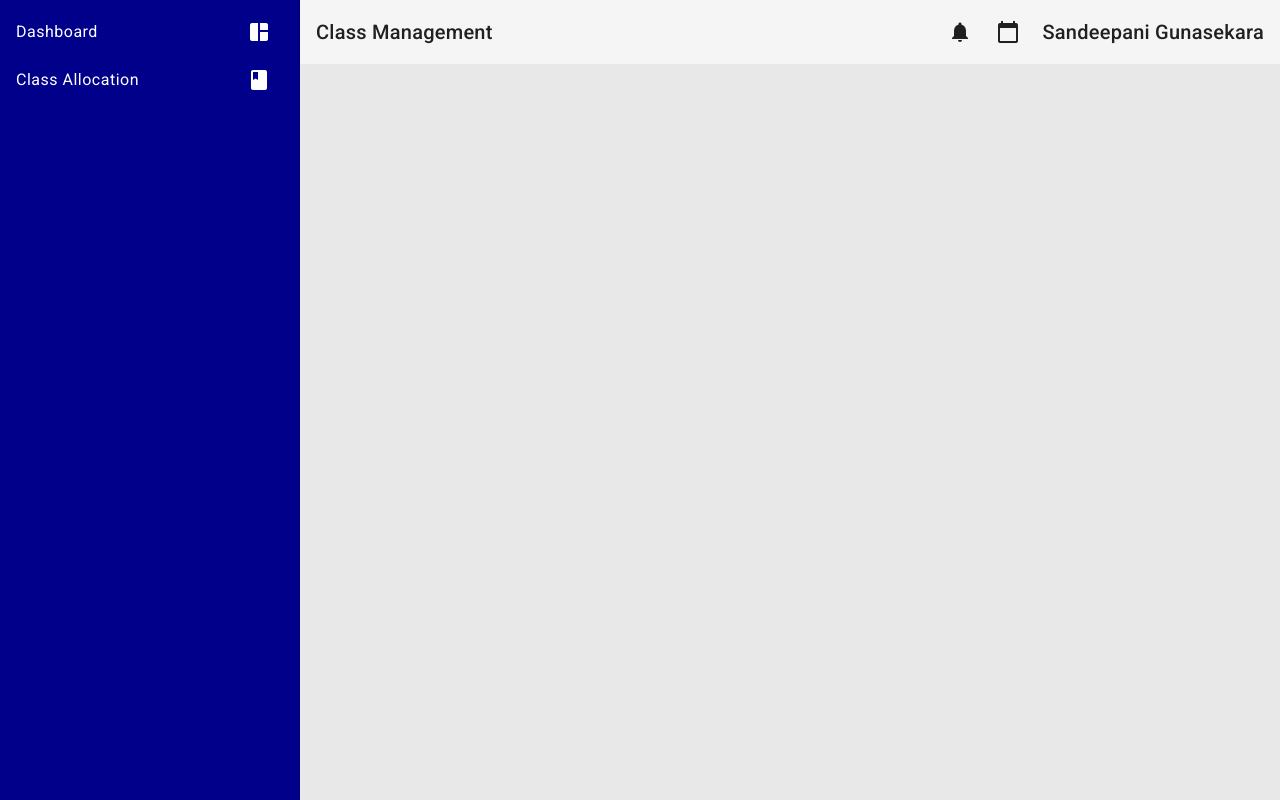
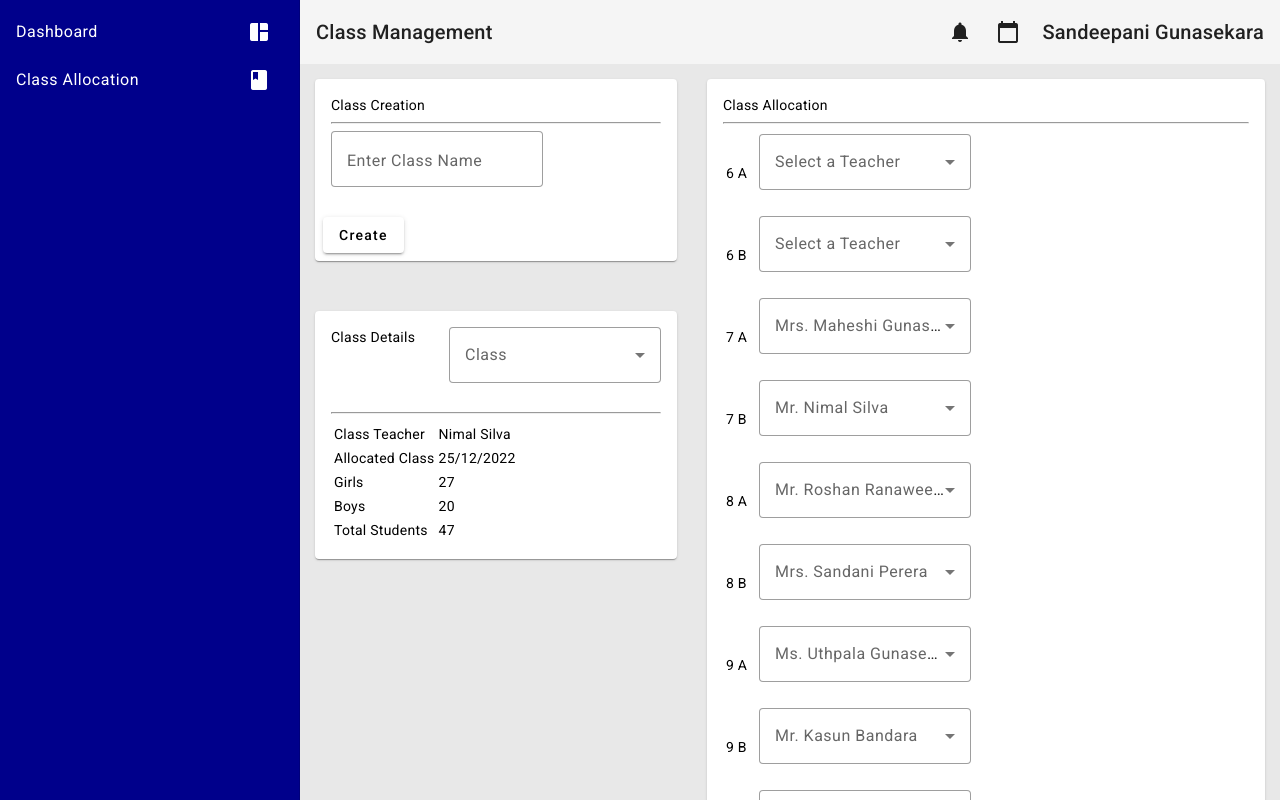
Before and after one commit to codingPentagon/ZoneEd, an Angular app in the folder frontend/: page /clsallocate in a window 1280 px wide. Shown: the top 800 px of the page. Built offline with nearby package versions, Linux system fonts and the light colour scheme.

Commit message:
Imported mat card module and set up basic layout

```diff
--- a/frontend/src/app/cls-allocate/cls-allocate.component.css
+++ b/frontend/src/app/cls-allocate/cls-allocate.component.css
@@ -1,7 +1,23 @@
-:host{
+:host,.workspace{
   display: flex;
 }
 
 .content{
   flex: 1;
 }
+
+mat-card{
+ margin: 15px;
+}
+
+.left{
+  flex: 2;
+}
+
+.right{
+  flex: 3;
+}
+
+.spacer{
+  flex: 1 1 auto;
+}
--- a/frontend/src/app/cls-allocate/cls-allocate.component.html
+++ b/frontend/src/app/cls-allocate/cls-allocate.component.html
@@ -2,6 +2,188 @@
 <div class="content">
   <app-header></app-header>
   <div class="workspace">
-
+   <div class="left">
+     <mat-card>
+       <mat-card-header>
+         Class Creation
+       </mat-card-header>
+       <mat-card-content>
+         <hr>
+         <mat-form-field appearance="outline">
+           <mat-label>Enter Class Name</mat-label>
+           <input matInput placeholder="E.g. 6 A">
+         </mat-form-field>
+       </mat-card-content>
+       <mat-card-actions>
+         <button mat-raised-button>Create</button>
+       </mat-card-actions>
+     </mat-card><br>
+     <mat-card>
+       <mat-card-header>
+         Class Details
+         <span class="spacer"></span>
+         <mat-form-field appearance="outline">
+           <mat-select placeholder="Class">
+             <mat-option>6 A</mat-option>
+             <mat-option>6 B</mat-option>
+             <mat-option>7 A</mat-option>
+             <mat-option>7 B</mat-option>
+             <mat-option>8 A</mat-option>
+           </mat-select>
+         </mat-form-field>
+       </mat-card-header>
+       <mat-card-content>
+         <hr>
+         <table>
+           <tr>
+             <td>Class Teacher</td>
+             <td>Nimal Silva</td>
+           </tr>
+           <tr>
+             <td>Allocated Class</td>
+             <td>25/12/2022</td>
+           </tr>
+           <tr>
+             <td>Girls</td>
+             <td>27</td>
+           </tr>
+           <tr>
+             <td>Boys</td>
+             <td>20</td>
+           </tr>
+           <tr>
+             <td>Total Students</td>
+             <td>47</td>
+           </tr>
+         </table>
+       </mat-card-content>
+     </mat-card>
+   </div>
+    <div class="right">
+      <mat-card>
+        <mat-card-header>Class Allocation</mat-card-header>
+        <mat-card-content>
+          <hr>
+         <table>
+           <tr>
+             <td>6 A</td>
+             <td><mat-form-field appearance="outline">
+               <mat-select placeholder="Select a Teacher">
+                 <mat-option>Ms. Saduni Perera</mat-option>
+                 <mat-option>Ms. Sachini Silva</mat-option>
+                 <mat-option>Ms. Tharuka Bandara</mat-option>
+                 <mat-option>Mrs. Panchali Herath</mat-option>
+               </mat-select>
+             </mat-form-field></td>
+           </tr>
+           <tr>
+             <td>6 B</td>
+             <td><mat-form-field appearance="outline">
+               <mat-select placeholder="Select a Teacher">
+                 <mat-option>Ms. Saduni Perera</mat-option>
+                 <mat-option>Ms. Sachini Silva</mat-option>
+                 <mat-option>Ms. Tharuka Bandara</mat-option>
+                 <mat-option>Mrs. Panchali Herath</mat-option>
+               </mat-select>
+             </mat-form-field></td>
+           </tr>
+           <tr>
+             <td>7 A</td>
+             <td><mat-form-field appearance="outline">
+               <mat-select placeholder="Mrs. Maheshi Gunasekara">
+                 <mat-option>Ms. Saduni Perera</mat-option>
+                 <mat-option>Ms. Sachini Silva</mat-option>
+                 <mat-option>Ms. Tharuka Bandara</mat-option>
+                 <mat-option>Mrs. Panchali Herath</mat-option>
+               </mat-select>
+             </mat-form-field></td>
+           </tr>
+           <tr>
+             <td>7 B</td>
+             <td><mat-form-field appearance="outline">
+               <mat-select placeholder="Mr. Nimal Silva">
+                 <mat-option>Ms. Saduni Perera</mat-option>
+                 <mat-option>Ms. Sachini Silva</mat-option>
+                 <mat-option>Ms. Tharuka Bandara</mat-option>
+                 <mat-option>Mrs. Panchali Herath</mat-option>
+               </mat-select>
+             </mat-form-field></td>
+           </tr>
+           <tr>
+             <td>8 A</td>
+             <td><mat-form-field appearance="outline">
+               <mat-select placeholder="Mr. Roshan Ranaweera">
+                 <mat-option>Ms. Saduni Perera</mat-option>
+                 <mat-option>Ms. Sachini Silva</mat-option>
+                 <mat-option>Ms. Tharuka Bandara</mat-option>
+                 <mat-option>Mrs. Panchali Herath</mat-option>
+               </mat-select>
+             </mat-form-field></td>
+           </tr>
+           <tr>
+             <td>8 B</td>
+             <td><mat-form-field appearance="outline">
+               <mat-select placeholder="Mrs. Sandani Perera">
+                 <mat-option>Ms. Saduni Perera</mat-option>
+                 <mat-option>Ms. Sachini Silva</mat-option>
+                 <mat-option>Ms. Tharuka Bandara</mat-option>
+                 <mat-option>Mrs. Panchali Herath</mat-option>
+               </mat-select>
+             </mat-form-field></td>
+           </tr>
+           <tr>
+             <td>9 A</td>
+             <td><mat-form-field appearance="outline">
+               <mat-select placeholder="Ms. Uthpala Gunasekara">
+                 <mat-option>Ms. Saduni Perera</mat-option>
+                 <mat-option>Ms. Sachini Silva</mat-option>
+                 <mat-option>Ms. Tharuka Bandara</mat-option>
+                 <mat-option>Mrs. Panchali Herath</mat-option>
+               </mat-select>
+             </mat-form-field></td>
+           </tr>
+           <tr>
+             <td>9 B</td>
+             <td><mat-form-field appearance="outline">
+               <mat-select placeholder="Mr. Kasun Bandara">
+                 <mat-option>Ms. Saduni Perera</mat-option>
+                 <mat-option>Ms. Sachini Silva</mat-option>
+                 <mat-option>Ms. Tharuka Bandara</mat-option>
+                 <mat-option>Mrs. Panchali Herath</mat-option>
+               </mat-select>
+             </mat-form-field></td>
+           </tr>
+           <tr>
+             <td>10 A</td>
+             <td><mat-form-field appearance="outline">
+               <mat-select placeholder="Mr. Chathura Perera">
+                 <mat-option>Ms. Saduni Perera</mat-option>
+                 <mat-option>Ms. Sachini Silva</mat-option>
+                 <mat-option>Ms. Tharuka Bandara</mat-option>
+                 <mat-option>Mrs. Panchali Herath</mat-option>
+               </mat-select>
+             </mat-form-field></td>
+           </tr>
+           <tr>
+             <td>10 B</td>
+             <td><mat-form-field appearance="outline">
+               <mat-select placeholder="Mrs. Sachini Bandara">
+                 <mat-option>Ms. Saduni Perera</mat-option>
+                 <mat-option>Ms. Sachini Silva</mat-option>
+                 <mat-option>Ms. Tharuka Bandara</mat-option>
+                 <mat-option>Mrs. Panchali Herath</mat-option>
+               </mat-select>
+             </mat-form-field></td>
+           </tr>
+         </table>
+        </mat-card-content>
+        <mat-card-actions>
+          <button mat-raised-button>Allocate</button>
+        </mat-card-actions>
+        <mat-card-actions>
+          <button mat-raised-button>Modify</button>
+        </mat-card-actions>
+      </mat-card>
+    </div>
   </div>
 </div>
```
Also changed, not shown: frontend/src/app/app.module.ts (+7 -1 lines).
